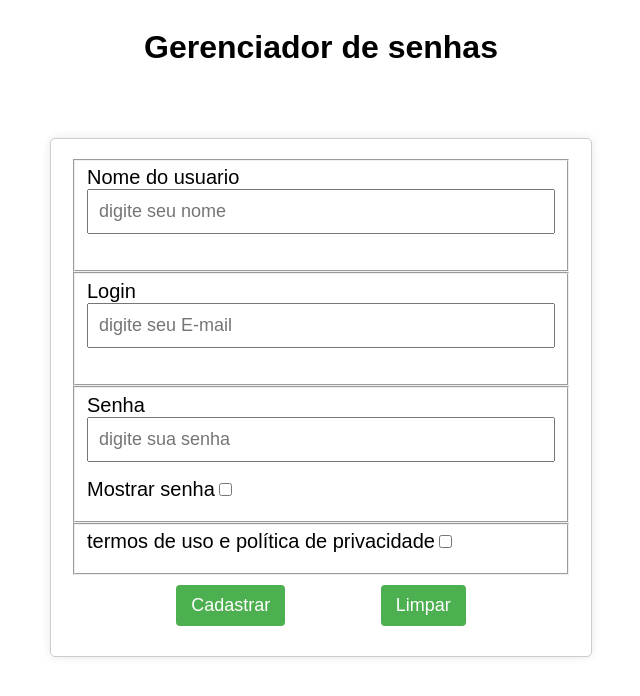
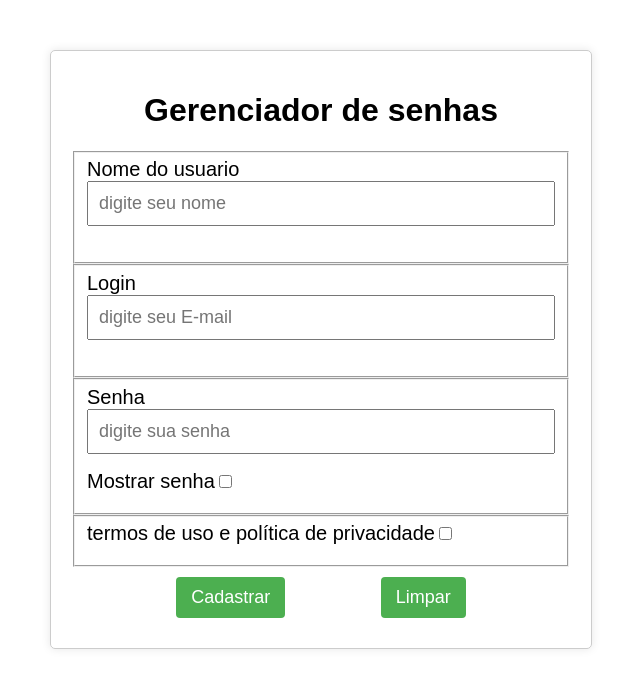
Before and after one commit to WilliamNunes905/Password-manager, a React (Vite) app: page / in a window 1280 px wide. Shown: the top 696 px of the page, without its empty margins (319-959 px from the left). Built offline with nearby package versions, Linux system fonts and the light colour scheme.

Commit message:
Installing react router dom

```diff
--- a/package.json
+++ b/package.json
@@ -12,6 +12,7 @@
   "dependencies": {
     "react": "^18.2.0",
     "react-dom": "^18.2.0",
+    "react-router-dom": "^6.20.0",
     "sweetalert2": "^11.10.1"
   },
   "devDependencies": {
--- a/src/App.tsx
+++ b/src/App.tsx
@@ -1,13 +1,16 @@
-import Header from './components/Header'
-import Form from './components/Form'
-import './App.css'
+import { Route, Routes } from 'react-router-dom';
+import Form from './components/Form';
+import Perfil from './components/Perfil';
+import './App.css';
 
 function App() {
 
   return (
     <>
-    <Header />
-    <Form />
+      <Routes>
+        <Route path='/' element={ <Form /> } />
+        <Route path='/perfil' element={ <Perfil /> } />
+      </Routes>
     </>
   )
 }
--- a/src/components/Form.tsx
+++ b/src/components/Form.tsx
@@ -1,8 +1,11 @@
 import React, { useState } from "react"
 import Button from "./Button"
+import Header from './Header';
 import Swal from 'sweetalert2'
+import { useNavigate } from 'react-router-dom';
 
 export default function Form() {
+  const naviGate = useNavigate();
   const [formInfo, setFormInfo] = useState({
     usuario: '',
     login: '',
@@ -61,7 +64,7 @@ export default function Form() {
     if (validateForm()) {
       setErrorMessage([]);
       clearState();
-
+      naviGate('/perfil');
       Swal.fire("Usuário cadastrado com sucesso!");
     }
   }
@@ -69,6 +72,7 @@ export default function Form() {
   return (
     <div>
       <form onSubmit={ (event) => handleSubmit(event) }>
+      <Header />
         <fieldset>
           <label>
             Nome do usuario
--- /dev/null
+++ b/src/components/Perfil.tsx
@@ -0,0 +1,9 @@
+function Perfil() {
+  return (
+    <div>
+        <h1>Meu Perfil</h1>
+    </div>
+  )
+}
+
+export default Perfil
--- a/src/main.tsx
+++ b/src/main.tsx
@@ -1,6 +1,9 @@
-import ReactDOM from 'react-dom/client'
-import App from './App.tsx'
+import ReactDOM from 'react-dom/client';
+import App from './App.tsx';
+import { BrowserRouter } from 'react-router-dom'
 
 ReactDOM.createRoot(document.getElementById('root')!).render(
-    <App />
+    <BrowserRouter>
+        <App />
+    </BrowserRouter>
 )
```
Also changed, not shown: 1 other file (tests, documents, lock files or other folders).
